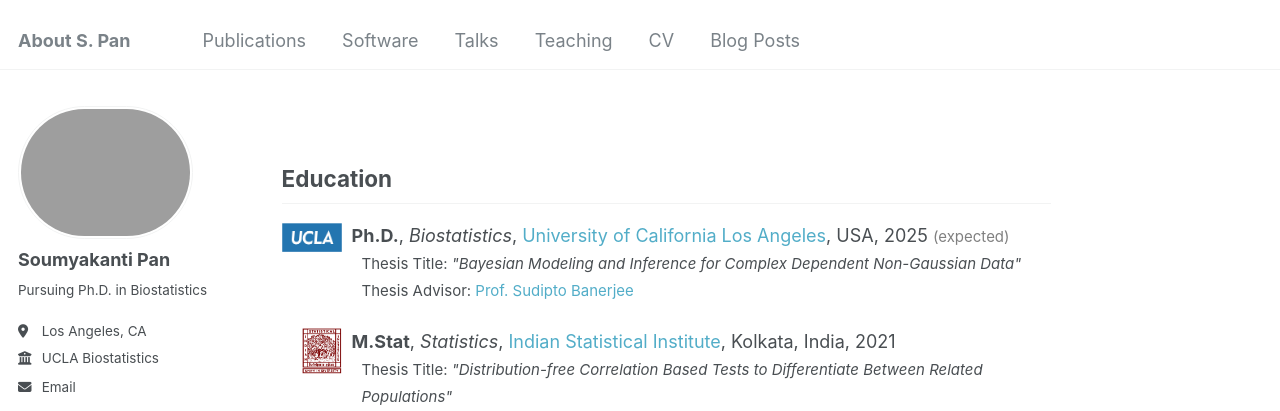
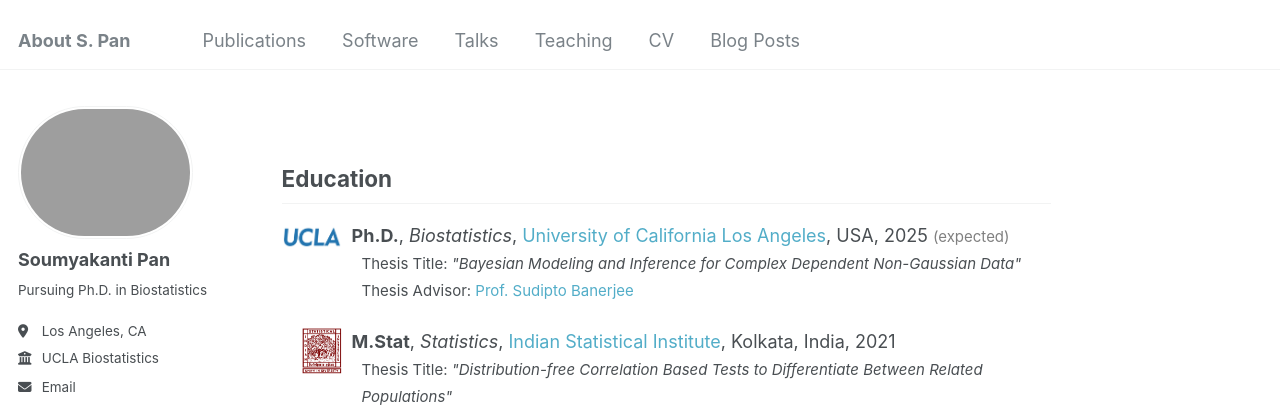
Before and after one commit to SPan-18/span-18.github.io, a Jekyll site: the page built from _pages/about.md, in a window 1280 px wide. Shown: the top 411 px of the page. Built offline with Jekyll 4.4.1, drawn with Linux system fonts in a browser that asks for light colours; some web fonts are replaced.

Commit message:
ucla logo change

```diff
--- a/_pages/about.md
+++ b/_pages/about.md
@@ -11,7 +11,7 @@
 <ul style="padding-left: 0;">
   <li style="list-style: none; display: flex; align-items: flex-start; margin-bottom: 25px;">
     <div style="margin-right: 10px; flex-shrink: 0;">
-      <img src="../images/ucla-logo1.png" alt="Bullet 1" width="60" height="60">
+      <img src="../images/ucla-logo2.png" alt="Bullet 1" width="60" height="60">
     </div>
     <div style="text-indent: -10px; padding-left: 10px;">
       <b>Ph.D.</b>, <i>Biostatistics</i>, <a href="https://ph.ucla.edu/departments/biostatistics">University of California Los Angeles</a>, USA, 2025 <span style="font-size: smaller; color: grey">(expected)</span><br>
```
